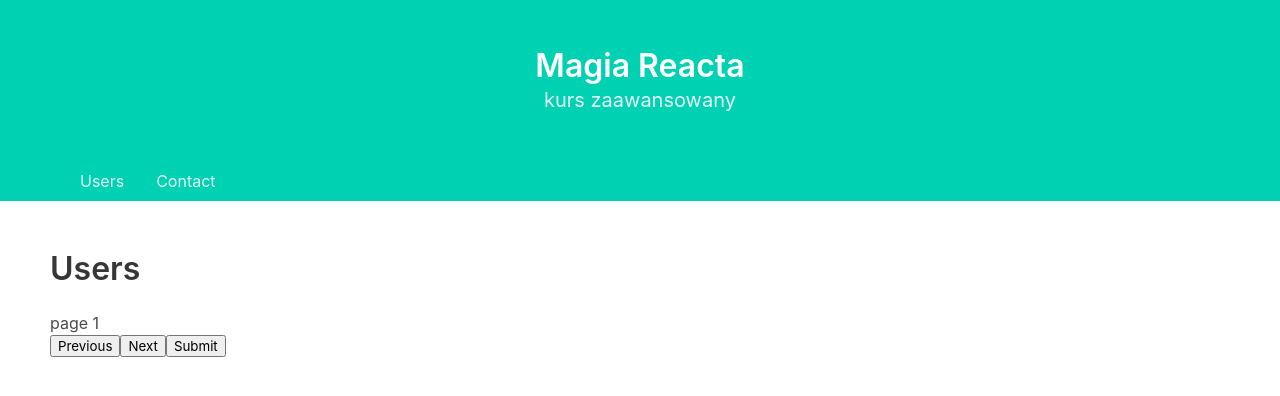
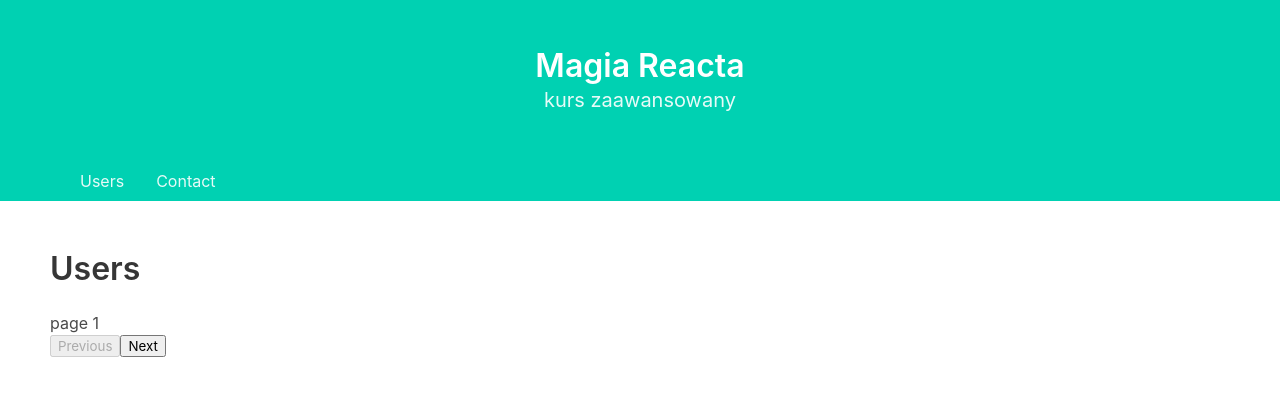
Before and after one commit to GrzegorzNecka/eduweb-react-compound-components-1, a React (Create React App) app: page / in a window 1280 px wide. Shown: the top 396 px of the page. Built offline with nearby package versions, Linux system fonts and the light colour scheme.

Commit message:
1 file modified

```diff
--- a/src/components/Multistep/Multistep.js
+++ b/src/components/Multistep/Multistep.js
@@ -1,7 +1,11 @@
-import React, { useState, useContext } from "react";
+import React, { useState, useContext, useEffect } from "react";
 
 const Page = ({ children, pageIndex }) => {
-  const { currentPage } = useContext(WizardContext);
+  const { currentPage, updatePageIndexes } = useContext(WizardContext);
+
+  useEffect(() => {
+    updatePageIndexes(pageIndex);
+  });
 
   /*
     logika mówiąca, że jeśli strona jest aktywan to
@@ -12,12 +16,23 @@ const Page = ({ children, pageIndex }) => {
 };
 
 const Controls = () => {
-  const { changePage, currentPage } = useContext(WizardContext);
+  const { changePage, currentPage, pageIndexes } = useContext(WizardContext);
   return (
     <div>
-      <button onClick={() => changePage(currentPage - 1)}>Previous</button>
-      <button onClick={() => changePage(currentPage + 1)}>Next</button>
-      <button>Submit</button>
+      <button
+        disabled={currentPage === 1}
+        onClick={() => changePage(currentPage - 1)}
+      >
+        Previous
+      </button>
+      <button
+        disabled={currentPage === pageIndexes.length}
+        onClick={() => changePage(currentPage + 1)}
+      >
+        Next
+      </button>
+
+      {currentPage === pageIndexes.length && <button>Submit</button>}
     </div>
   );
 };
@@ -26,9 +41,12 @@ const Controls = () => {
 
 const WizardContext = React.createContext({
   currentPage: 1,
-  changePage: () => {}
+  changePage: () => {},
+  pageIndexes: [],
+  updatePageIndexes: () => {}
 });
 
+// pageIndexes: i updatePageIndexes - służy do zliczania liczby stron
 // -----
 
 const Wizard = ({ children }) => {
@@ -38,14 +56,33 @@ const Wizard = ({ children }) => {
     setCurrentPage(newPageIndex);
   };
 
+  // pageIndexes: i updatePageIndexes - służy do zliczania liczby stron
+  const [pageIndexes, setPageIndexes] = useState([]);
+
+  const updatePageIndexes = pageIndex => {
+    if (pageIndexes.includes(pageIndex)) {
+      return;
+    }
+
+    setPageIndexes([...pageIndexes, pageIndex]);
+  };
+
+  // React.Children.map
+  // const totalPageNumber = React.Children.map(children, child => {
+  //   return child.props.pageIndex ? child : null;
+  // }).length;
+
   return (
     <WizardContext.Provider
       value={{
         currentPage,
-        changePage
+        changePage,
+        pageIndexes,
+        updatePageIndexes
       }}
     >
       {children}
+      {/*<p> {totalPageNumber}</p>*/}
     </WizardContext.Provider>
   );
 };
```
